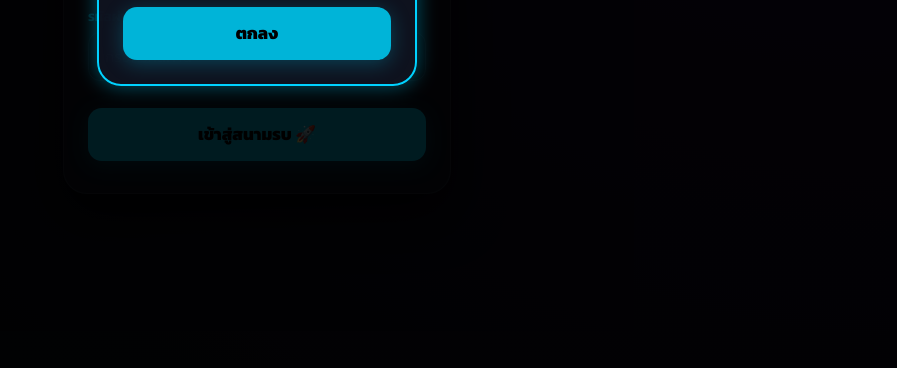
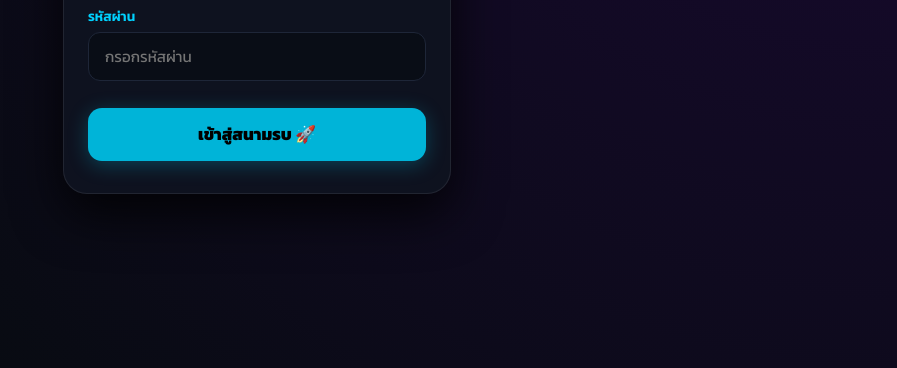
Before and after one commit to sittisak2009/Online-game, a website: page public/index.html in a window 1280 px wide. Shown: the part 432-800 px from the top of the page, without its empty margins (383-1280 px from the left). Drawn offline with nearby package versions, Linux system fonts and the light colour scheme; no server answers.

Commit message:
Update index.html

```diff
--- a/public/index.html
+++ b/public/index.html
@@ -31,6 +31,7 @@
             <div class="form-group hidden" id="country-group">
                 <label>ประเทศ</label>
                 <select id="auth-country">
+                    <option value="All">🌐 Global</option>
                     <option value="TH">🇹🇭 ไทย</option>
                     <option value="US">🇺🇸 สหรัฐอเมริกา</option>
                     <option value="GB">🇬🇧 สหราชอาณาจักร</option>
@@ -159,8 +160,8 @@
         </div>
     </div>
 
-    <!-- Custom Modal Popup (ซ่อนตั้งแต่เริ่มต้น) -->
-    <div id="modal-box" class="hidden" style="position: fixed; top: 0; left: 0; width: 100vw; height: 100vh; background: rgba(0,0,0,0.85); z-index: 9999; display: flex; align-items: center; justify-content: center;">
+    <!-- Custom Modal Popup (ตั้งค่าซ่อนไว้ตั้งแต่แรกด้วย display: none) -->
+    <div id="modal-box" style="display: none; position: fixed; top: 0; left: 0; width: 100vw; height: 100vh; background: rgba(0,0,0,0.85); z-index: 9999; align-items: center; justify-content: center;">
         <div class="card" style="max-width: 320px; width: 85%; text-align: center; border: 2px solid #00d2ff; box-shadow: 0 0 20px rgba(0, 210, 255, 0.4);">
             <div id="modal-icon" style="font-size: 3rem; margin-bottom: 10px;">🏆</div>
             <h3 id="modal-title" style="color: #00d2ff; margin-bottom: 10px;">แจ้งเตือน</h3>
```
